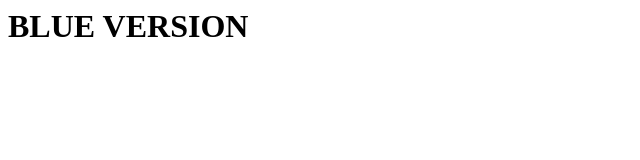
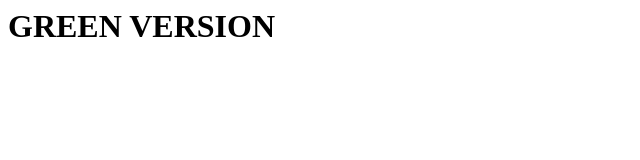
Before and after one commit to luxinzhi/aws-devops-demo, a plain HTML site: page app/index.html in a window 1280 px wide. Shown: the whole page, without its empty margins (0-640 px from the left). Drawn offline with Linux system fonts and the light colour scheme.

Commit message:
Update index.html

```diff
--- a/app/index.html
+++ b/app/index.html
@@ -1 +1 @@
-<h1>BLUE VERSION</h1>
+<h1>GREEN VERSION</h1>
```
